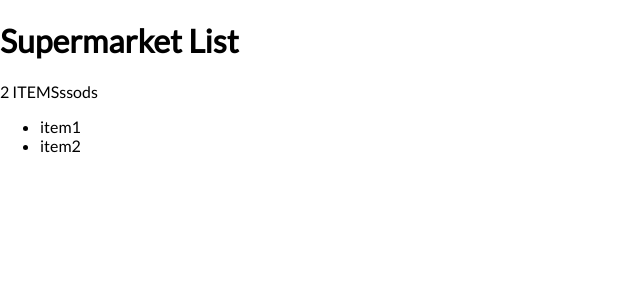
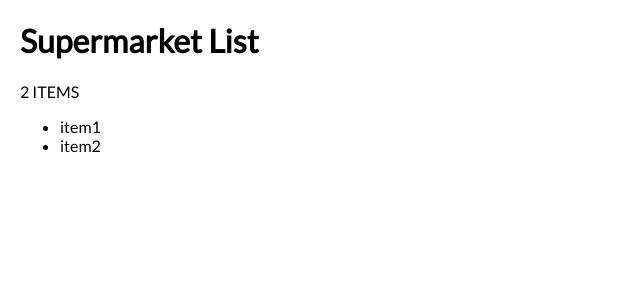
Before and after one commit to Jaguso/supermarket, a React (Create React App) app: page / in a window 1280 px wide. Shown: the top 300 px of the page, without its empty margins (0-640 px from the left). Built offline with nearby package versions, Linux system fonts and the light colour scheme.

Commit message:
added a key for each list item

```diff
--- /dev/null
+++ b/src/components/ListItems.css
@@ -0,0 +1,3 @@
+.container {
+  margin: 20px;
+}
--- a/src/components/ListItems.js
+++ b/src/components/ListItems.js
@@ -1,4 +1,5 @@
 import React, { Component } from 'react';
+import './ListItems.css';
 
 class ListItems extends Component {
 
@@ -11,12 +12,12 @@ class ListItems extends Component {
 
   render() {
     return (
-      <div>
+      <div className="container">
         <h1>Supermarket List</h1>
-        <p>{this.state.items.length} ITEMSssods</p>
+        <p>{this.state.items.length} ITEMS</p>
         <ul>
-          {this.state.items.map(item => (
-            <li>
+          {this.state.items.map((item, i) => (
+            <li key={i}>
               {item}
             </li>
           ))}
```
Also changed, not shown: 1 other file (tests, documents, lock files or other folders).
